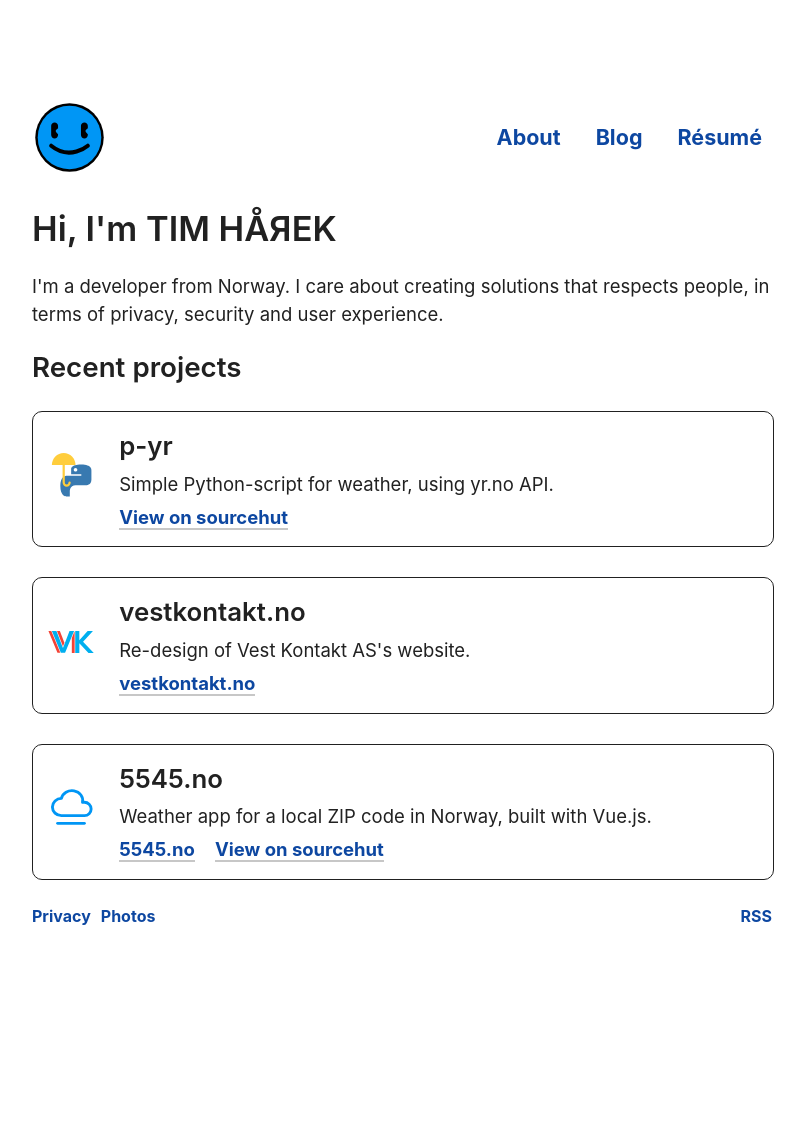
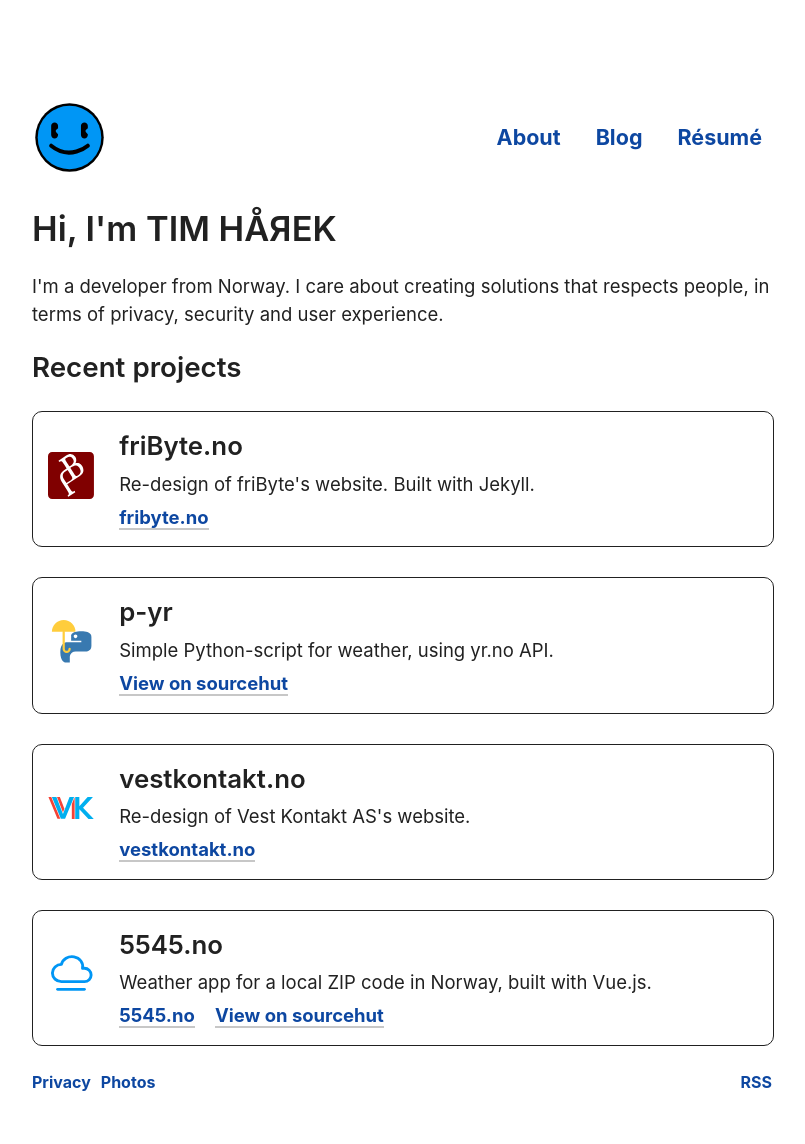
Before and after one commit to timharek/timharek.no, a Jekyll site: the page built from index.html, in a window 1280 px wide. Shown: the whole page, without its empty margins (238-1043 px from the left). Built offline with Jekyll 4.4.1, drawn with Linux system fonts in a browser that asks for light colours; before the commit the page ends 978 px from its top, so only the background shows below that.

Commit message:
Add fribyte.no project
Signed-off-by: Tim Hårek Andreassen <tim@harek.dev>

```diff
--- a/_data/projects.yml
+++ b/_data/projects.yml
@@ -1,9 +1,17 @@
+- name: friByte.no
+  desc: >-
+    Re-design of friByte's website. Built with Jekyll.
+  svg: /assets/img/resume/fribyte.svg
+  link: https://fribyte.no
+  link_short: fribyte.no
+
 - name: p-yr
   desc: >-
     Simple Python-script for weather, using yr.no API.
   svg: /assets/img/projects/p-yr.svg
   github: https://github.com/timharek/p-yr
   sourcehut: https://git.sr.ht/~timharek/p-yr
+
 - name: vestkontakt.no
   desc: >-
     Re-design of Vest Kontakt AS's website.
```
